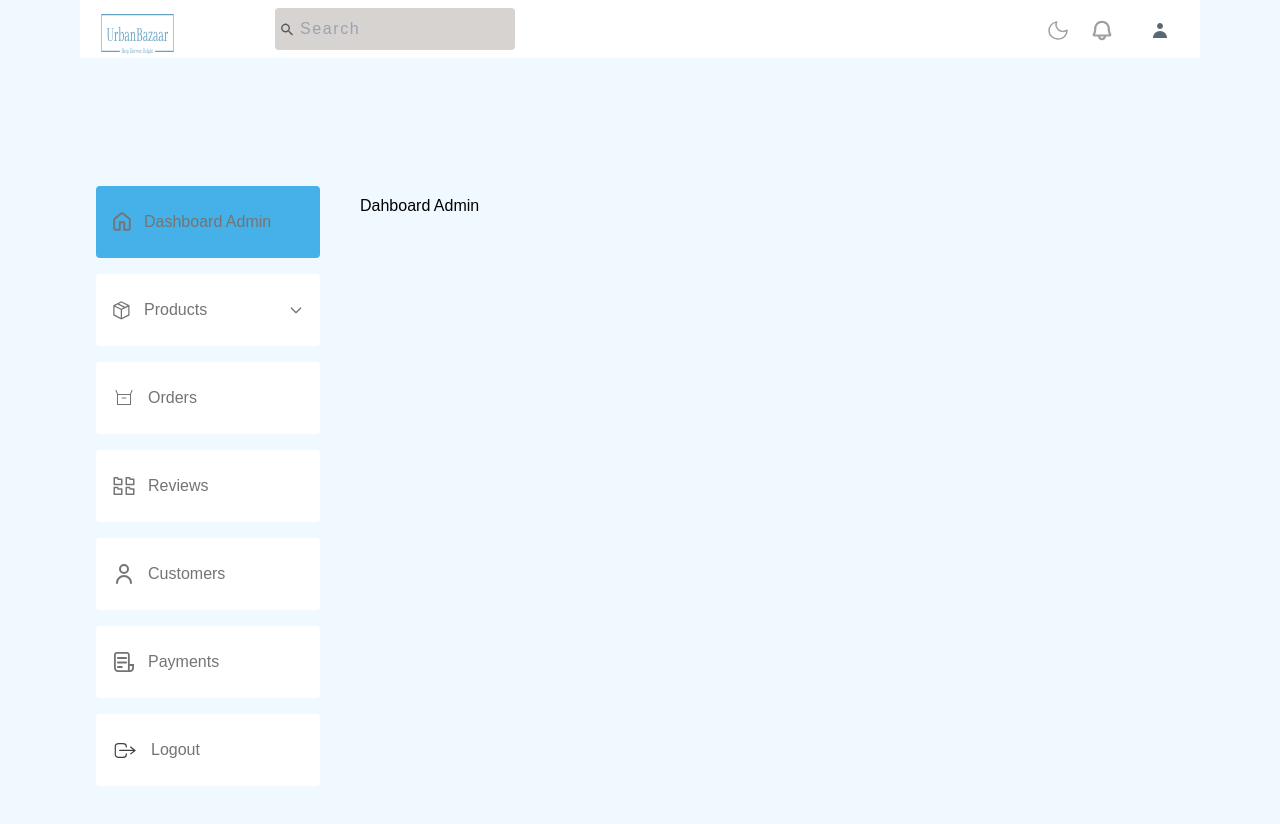
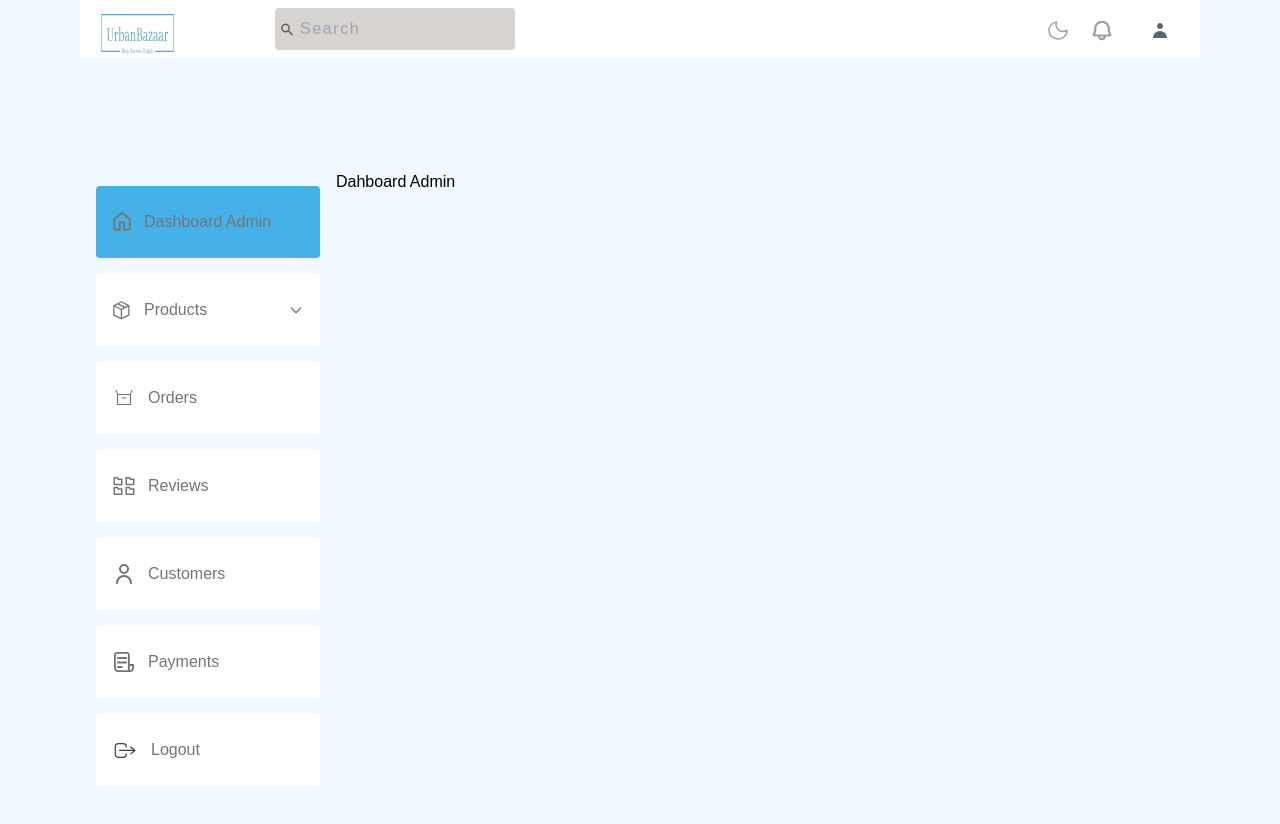
Before and after one commit to SylviaT01/UrbanBazaar, a React (Create React App) app in the folder frontend-urban-bazaar/: page /dashboard/dashboardAdmin in a window 1280 px wide. Shown: the top 824 px of the page. Built offline with nearby package versions, Linux system fonts and the light colour scheme.

Commit message:
Implements the correct order path

```diff
--- a/frontend-urban-bazaar/src/Pages/DashboardAdmin.jsx
+++ b/frontend-urban-bazaar/src/Pages/DashboardAdmin.jsx
@@ -96,7 +96,7 @@ const Dashboard = () => {
 
             <li className="mb-4">
               <NavLink
-                to="/orders"
+                to="orders"
                 className={({ isActive }) =>
                   isActive
                     ? "block px-4 py-6 bg-[#45B1E8] rounded flex items-center"
@@ -164,7 +164,7 @@ const Dashboard = () => {
       </aside>
 
       {/* Main Content */}
-      <main className="flex-1 p-6 bg-[#F0F9FF]">
+      <main className="flex-1  bg-[#F0F9FF]">
         <Outlet />
       </main>
     </div>
```
